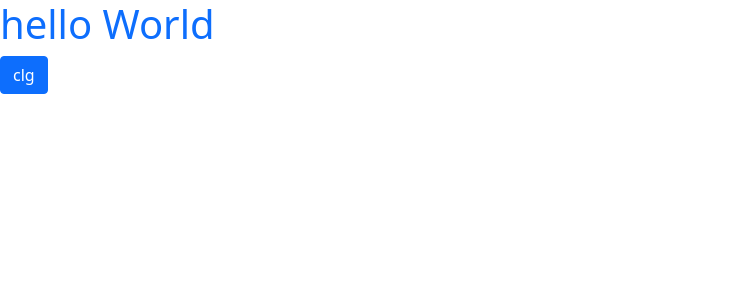
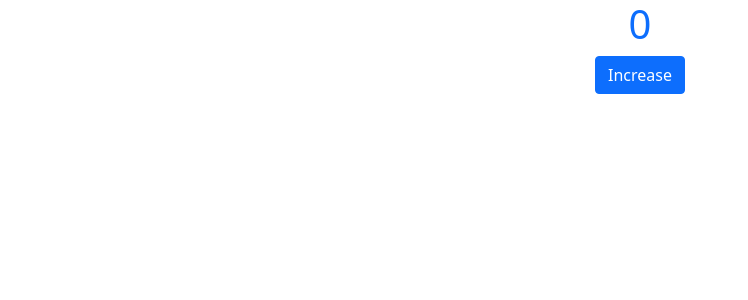
Before and after one commit to mohammad468/exercise, a React (Create React App) app: page / in a window 1280 px wide. Shown: the top 300 px of the page, without its empty margins (0-748 px from the left). Built offline with nearby package versions, Linux system fonts and the light colour scheme.

Commit message:
increase is ok

```diff
--- a/src/App.js
+++ b/src/App.js
@@ -1,21 +1,15 @@
 import React from "react";
-import { Button } from "react-bootstrap";
 import "./App.scss";
 
-// ?context
-import { useIncrease } from "./context/IncreaseContext";
+// ? components
+import Increaser from "./components/Increaser";
+import ShowNumber from "./components/ShowNumber";
 
 const App = () => {
-  const { increase, setIncrease } = useIncrease();
-
-  const clgHandler = () => {
-    console.log(increase);
-  };
-
   return (
-    <div>
-      <h1>hello World</h1>
-      <Button onClick={clgHandler}>clg</Button>
+    <div className="d-flex justify-content-center align-items-center flex-column">
+      <ShowNumber />
+      <Increaser />
     </div>
   );
 };
--- /dev/null
+++ b/src/components/Increaser.jsx
@@ -0,0 +1,18 @@
+import React from "react";
+import { Button } from "react-bootstrap";
+
+// ?context
+import { useIncrease } from "../context/IncreaseContext";
+
+const Increaser = () => {
+  const { increase, setIncrease } = useIncrease();
+
+  const clgHandler = () => {
+    setIncrease(increase + 1);
+    console.log(increase);
+  };
+
+  return <Button onClick={clgHandler}>Increase</Button>;
+};
+
+export default Increaser;
--- /dev/null
+++ b/src/components/ShowNumber.jsx
@@ -0,0 +1,12 @@
+import React from "react";
+
+// ?context
+import { useIncrease } from "../context/IncreaseContext";
+
+const ShowNumber = () => {
+  const { increase } = useIncrease();
+
+  return <h1>{increase}</h1>;
+};
+
+export default ShowNumber;
```
